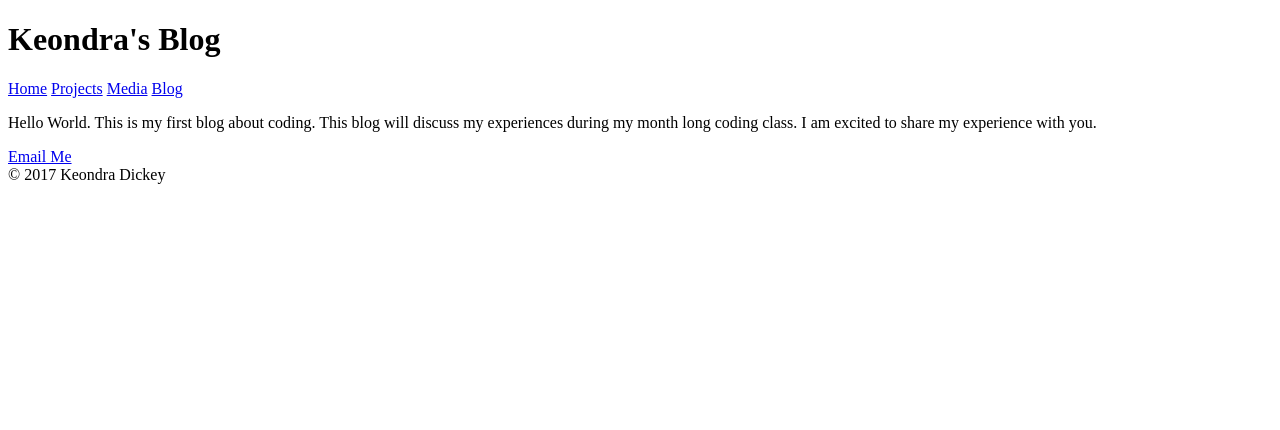
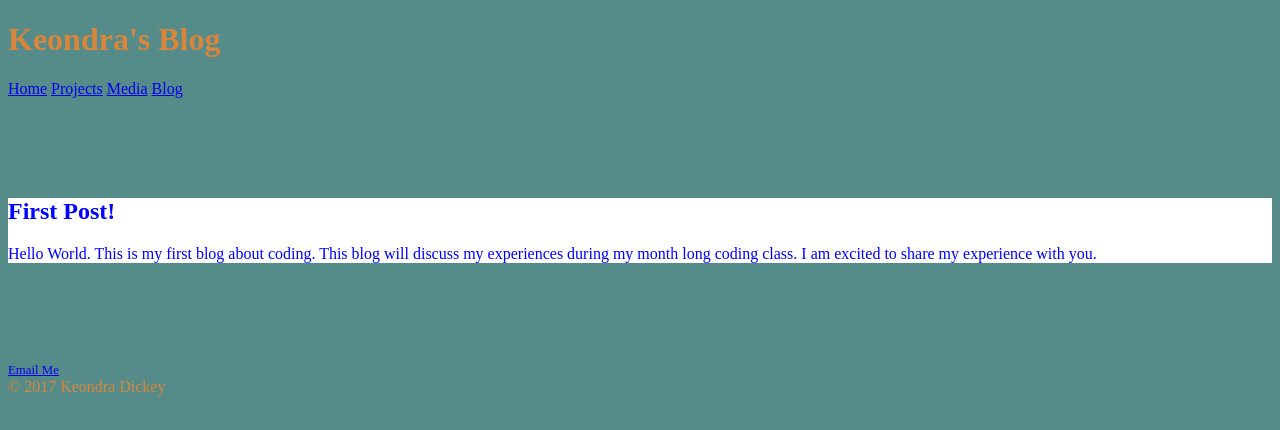
Before and after one commit to kdickey7/keondradickey_portfolio_project, a plain HTML site: page blog/index.html in a window 1280 px wide. Drawn offline with Linux system fonts and the light colour scheme.

Commit message:
added styling to blog

```diff
--- a/blog/index.html
+++ b/blog/index.html
@@ -5,6 +5,29 @@
   <meta name="viewport" content="width=device-width, initial-scale=1.0">
   <meta http-equiv="X-UA-Compatible" content="ie=edge">
   <title>Blog</title>
+  <style media="screen">
+    body {
+      background-color: #558C89;
+      color: #D9853B;
+    }
+
+    div {
+      margin-top: 100px;
+    }
+
+    .header{
+      margin-top: 0px;
+    }
+    .content {
+      background-color: white;
+      color: blue;
+    }
+
+    .footer{
+      font-size: .8em;
+    }
+
+  </style>
 </head>
 <body>
   <div class="header">
@@ -17,6 +40,7 @@
     <a href="#">Blog</a>
 
   <div class="content">
+    <h2> First Post! </h2>
   <p>Hello World. This is my first blog about coding.
     This blog will discuss my experiences during my month long coding class.
     I am excited to share my experience with you. </p>
```
